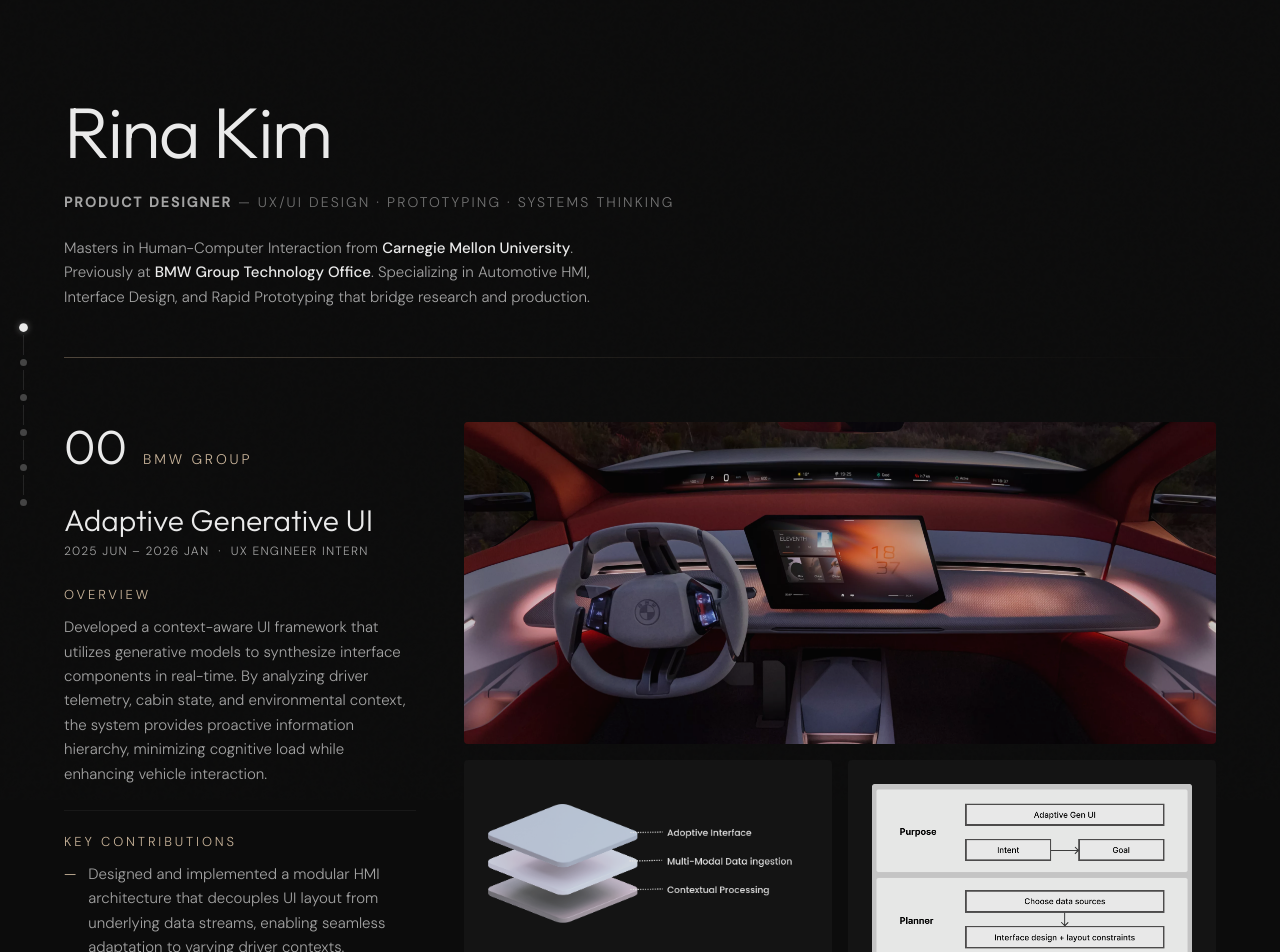
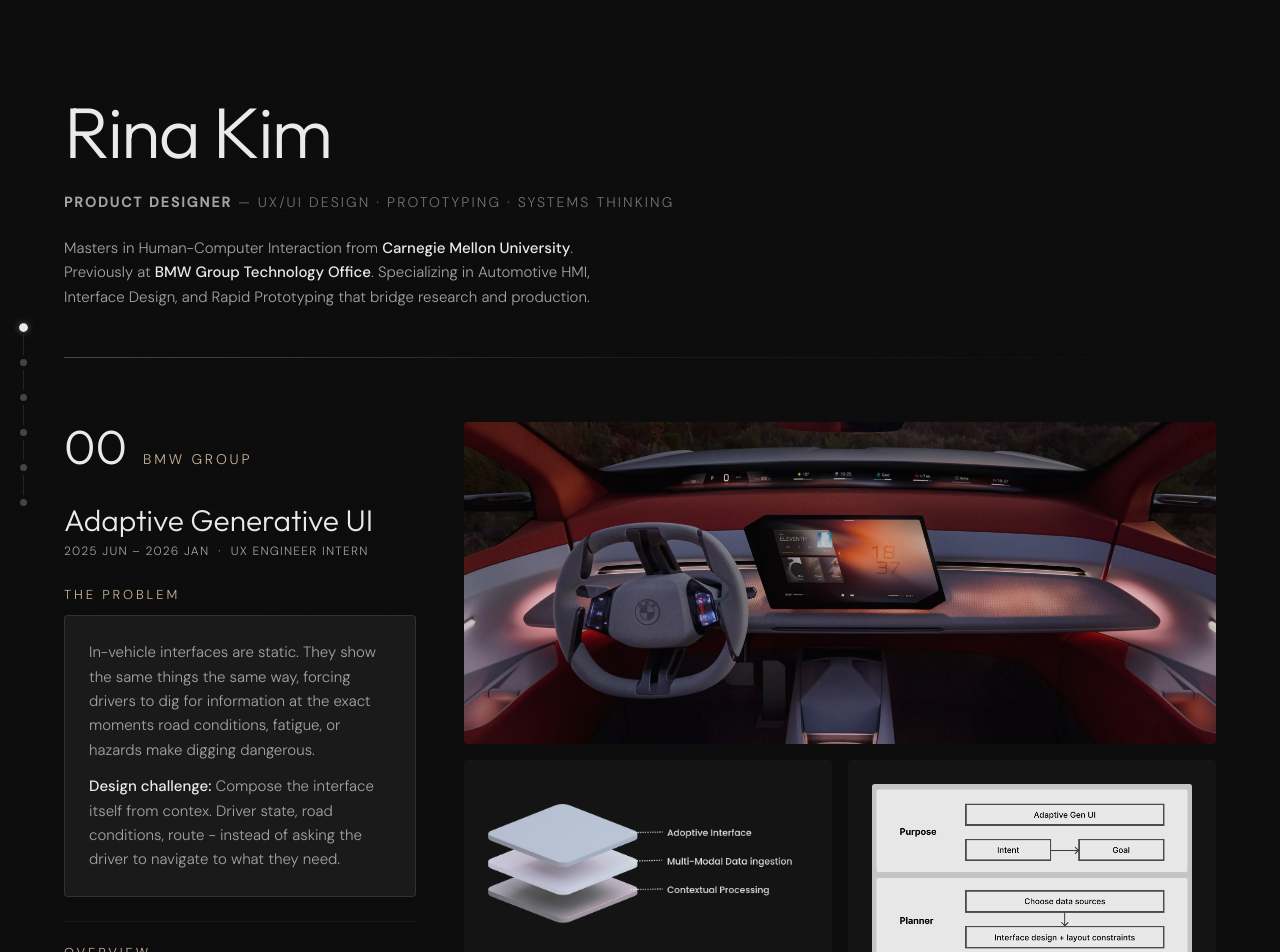
Before and after one commit to rinak01/MyPortfolio, a Next.js app: page / in a window 1280 px wide. Shown: the top 952 px of the page. Built offline with nearby package versions, Linux system fonts and the light colour scheme.

Commit message:
problem section created for all projects

```diff
--- a/app/updated_portfolio/variations/Var7ClassyAuto.tsx
+++ b/app/updated_portfolio/variations/Var7ClassyAuto.tsx
@@ -312,6 +312,22 @@
                 </p>
 
                 <div className="space-y-6 text-[15px] text-[#A3A3A3] leading-relaxed">
+                  {/* The Problem */}
+                  <div>
+                    <SectionLabel>The Problem</SectionLabel>
+                    <div className="bg-[#1A1A1A] rounded-sm p-6 border border-white/10">
+                      <p className="mb-3">
+                        In-vehicle interfaces are static. They show the same things the same way, forcing drivers to dig for information at the exact moments road conditions, fatigue, or hazards make digging dangerous.
+                      </p>
+                      <p>
+                        <span className="text-[#EAEAEA] font-medium">Design challenge:</span> Compose the interface itself from contex. Driver state, road conditions, route - instead of asking the driver to navigate to what they need.
+                      </p>
+                    </div>
+                  </div>
+
+                  <Hairline />
+
+                  {/* Overview */}
                   <div>
                     <SectionLabel>Overview</SectionLabel>
                     <p>
@@ -793,6 +809,21 @@
                 </p>
 
                 <div className="space-y-6 text-[15px] text-[#A3A3A3] leading-relaxed">
+                  {/* The Problem */}
+                  <div>
+                    <SectionLabel>The Problem</SectionLabel>
+                    <div className="bg-[#1A1A1A] rounded-sm p-6 border border-white/10">
+                      <p className="text-[13px] mb-3">
+                        Voice assistants react to whatever they hear. They transcribe filler, misread half-finished thoughts, and respond when nobody was talking to them — then stay silent at the moment a user actually needs help.
+                      </p>
+                      <p className="text-[13px]">
+                        <span className="text-[#EAEAEA] font-medium">Design challenge:</span> Classify intent from noisy, real-world speech so the agent acts only when the signal is clear.
+                      </p>
+                    </div>
+                  </div>
+
+                  <Hairline />
+
                   {/* Overview */}
                   <div>
                     <SectionLabel>Overview</SectionLabel>
```
